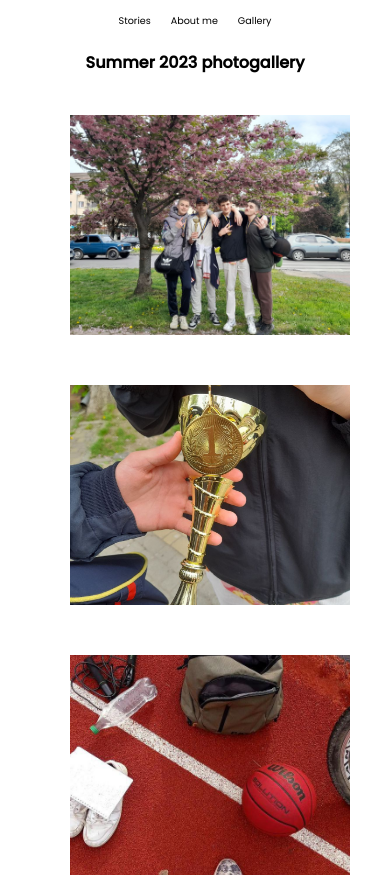
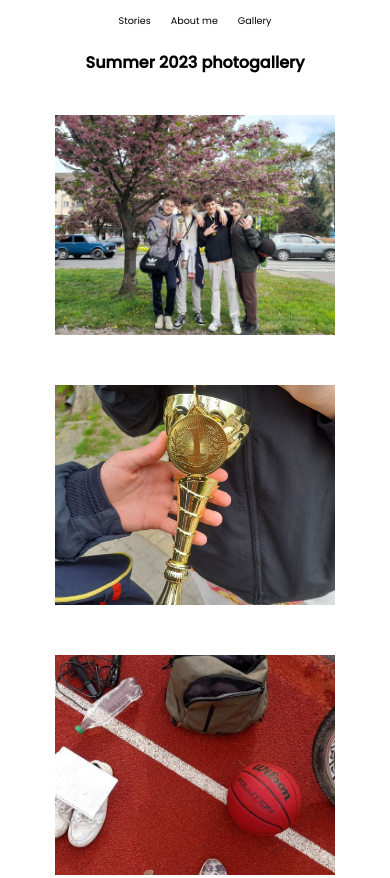
Before and after one commit to 34shifty/summer-2023, a plain HTML site: page gallery.html in a window 390 px wide. Shown: the top 878 px of the page. Drawn offline with Linux system fonts and the light colour scheme.

Commit message:
centering images on gallery.html page while using mobile devices

```diff
--- a/style.css
+++ b/style.css
@@ -419,6 +419,9 @@ footer p {
         width: 280px;
         height: 220px;
     }
+    .photos-grid {
+        grid-template-columns: 1fr;
+    }
 }
 
 @media only screen and (max-width: 350px){
```
